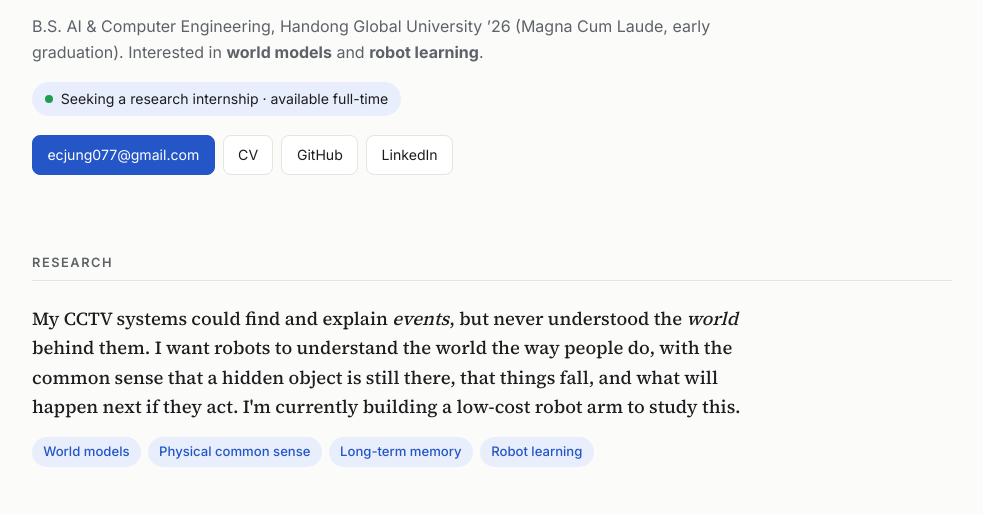
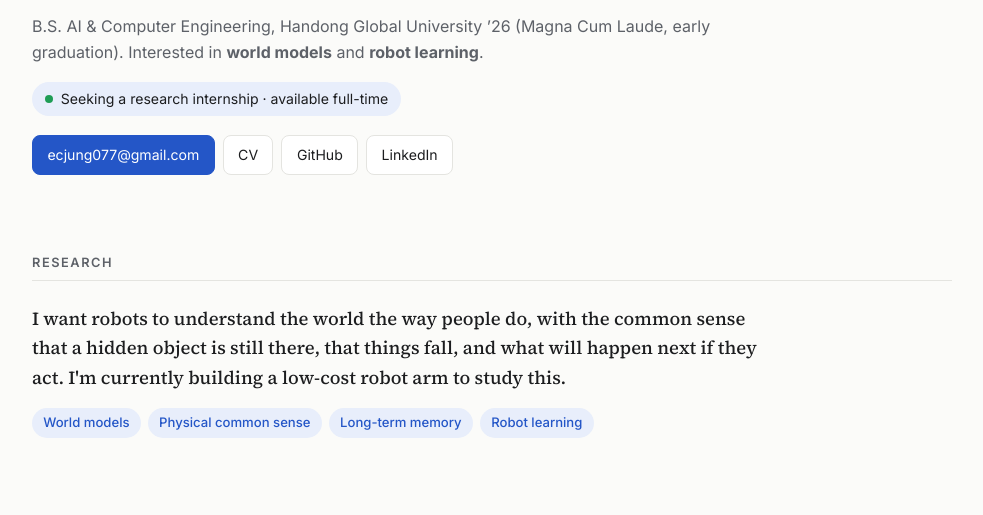
Before and after one commit to 248Kobe/248Kobe.github.io, a plain HTML site: page index.html in a window 1280 px wide. Shown: the part 263-778 px from the top of the page, without its empty margins (148-1131 px from the left). Drawn offline with Linux system fonts and the light colour scheme.

Commit message:
Shorten research statement
Co-Authored-By: Claude Opus 5.5 <noreply@anthropic.com>

```diff
--- a/index.html
+++ b/index.html
@@ -56,7 +56,6 @@
     <section id="research">
       <h2>Research</h2>
       <p class="statement">
-        My CCTV systems could find and explain <em>events</em>, but never understood the <em>world</em> behind them.
         I want robots to understand the world the way people do, with the common sense that a hidden object
         is still there, that things fall, and what will happen next if they act.
         I'm currently building a low-cost robot arm to study this.
```
